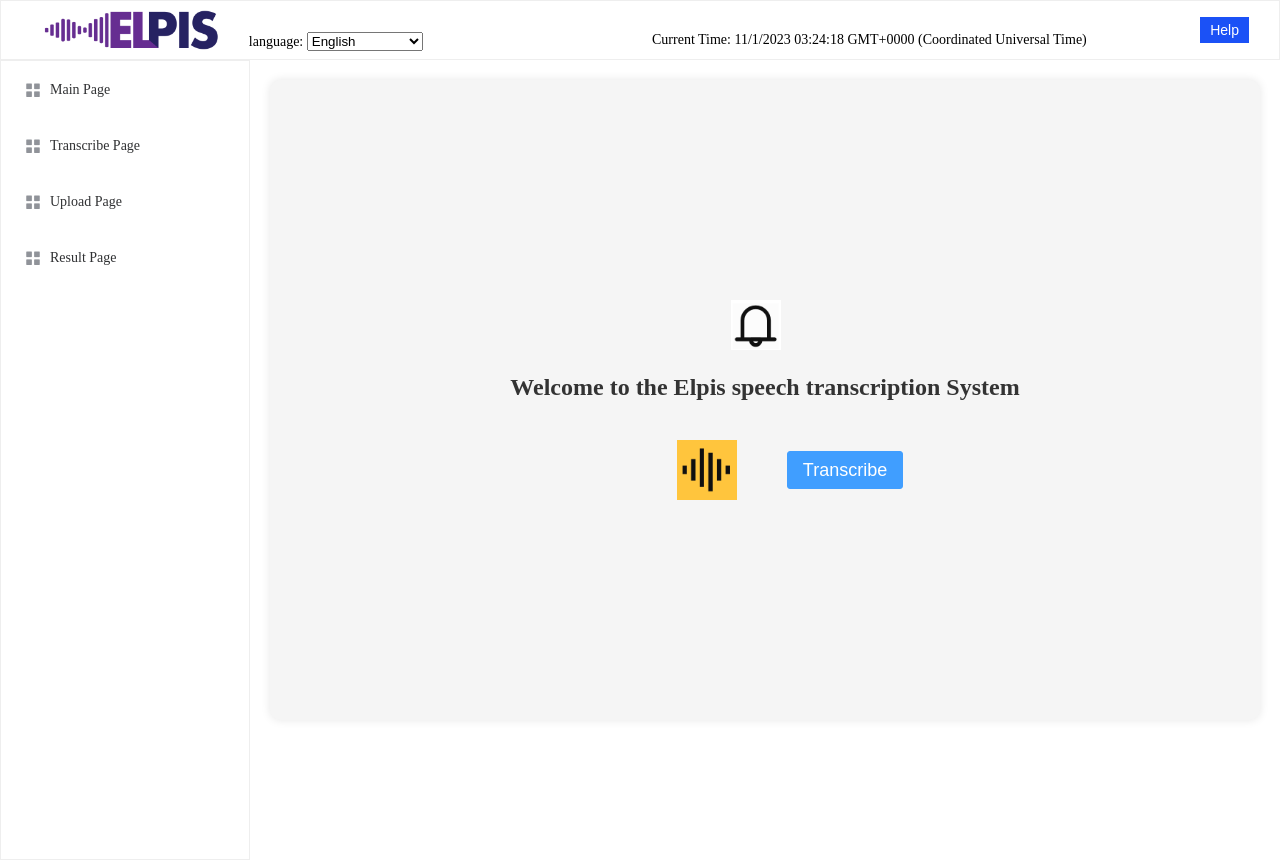
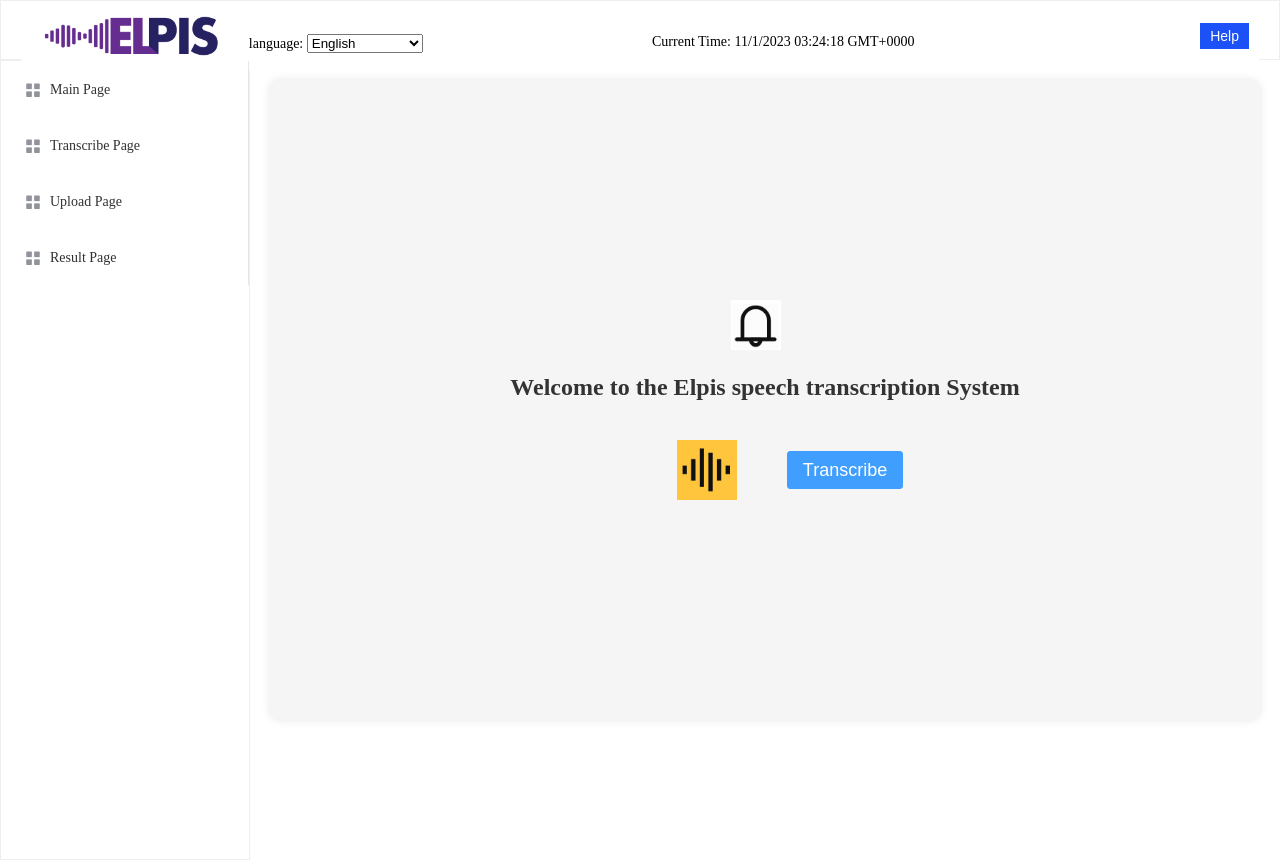
Before and after one commit to hardyhuo/COMP5703_G31_1_Front-end-Code, a Vue app: page / in a window 1280 px wide. Built offline with nearby package versions, Linux system fonts and the light colour scheme.

Commit message:
modify the bug of ElementUI

```diff
--- a/src/App.vue
+++ b/src/App.vue
@@ -42,21 +42,7 @@
 </template>
 
 <style>
-  .el-menu{
-    border-right: none !important;
-  }
-  .el-header{
-    display: flex;
-    //justify-content: space-between;
-  }
-  .box{
-    display: inline-block;
-    margin-left: 50px;
-    margin-right: 50px;
-    border: 1px solid black;
-    padding: 20px;
-    box-sizing: border-box;
-  }
+
   img{
     width: 100%;
     height: 100%;
@@ -90,6 +76,17 @@
         const routeMetaTitle = this.$route.meta.title;
         this.headerText = routeMetaTitle || 'default'
       }
+    },
+    methods:{
+      handleOpen(){
+
+      },
+      handleClose(){
+
+      },
+      open(){
+
+      }
     }
   }
 </script>
--- a/src/components/TopBarComponent.vue
+++ b/src/components/TopBarComponent.vue
@@ -45,7 +45,7 @@
             updateTime() {
                 const now = new Date();
                 const formattedData = now.toLocaleDateString()
-                const formattedTime = now.toTimeString()
+                const formattedTime = now.toTimeString().substring(0,18)
                 this.currentTime = formattedData + " " + formattedTime;
             }
         }
```
